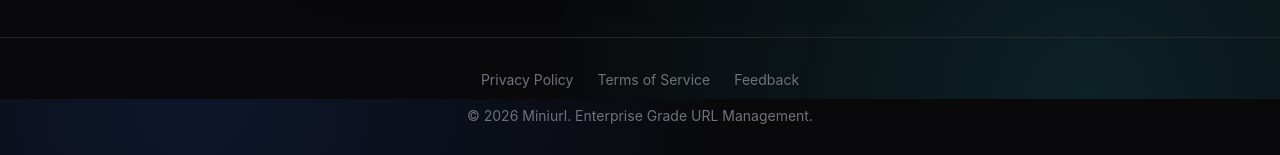
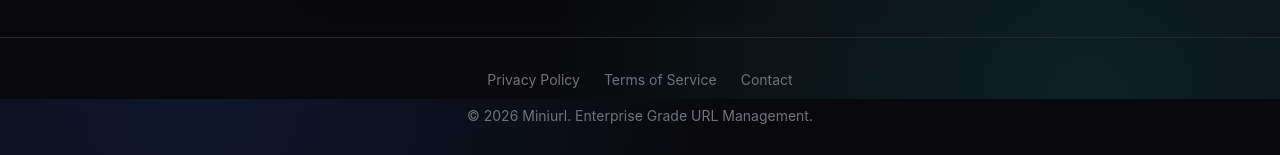
Before and after one commit to namansharma3007/miniurl, a Next.js app: page / in a window 1280 px wide. Shown: the part 701-856 px from the top of the page. Built offline with nearby package versions, Linux system fonts and the light colour scheme; no server answers.

Commit message:
formatted and added contact link 2

```diff
--- a/src/app/layout.tsx
+++ b/src/app/layout.tsx
@@ -103,7 +103,7 @@ export default function RootLayout({
                 rel="noopener noreferrer"
                 className="hover:text-zinc-900 dark:hover:text-zinc-100 transition-colors"
               >
-                Feedback
+                Contact
               </a>
             </div>
             <p>
```
